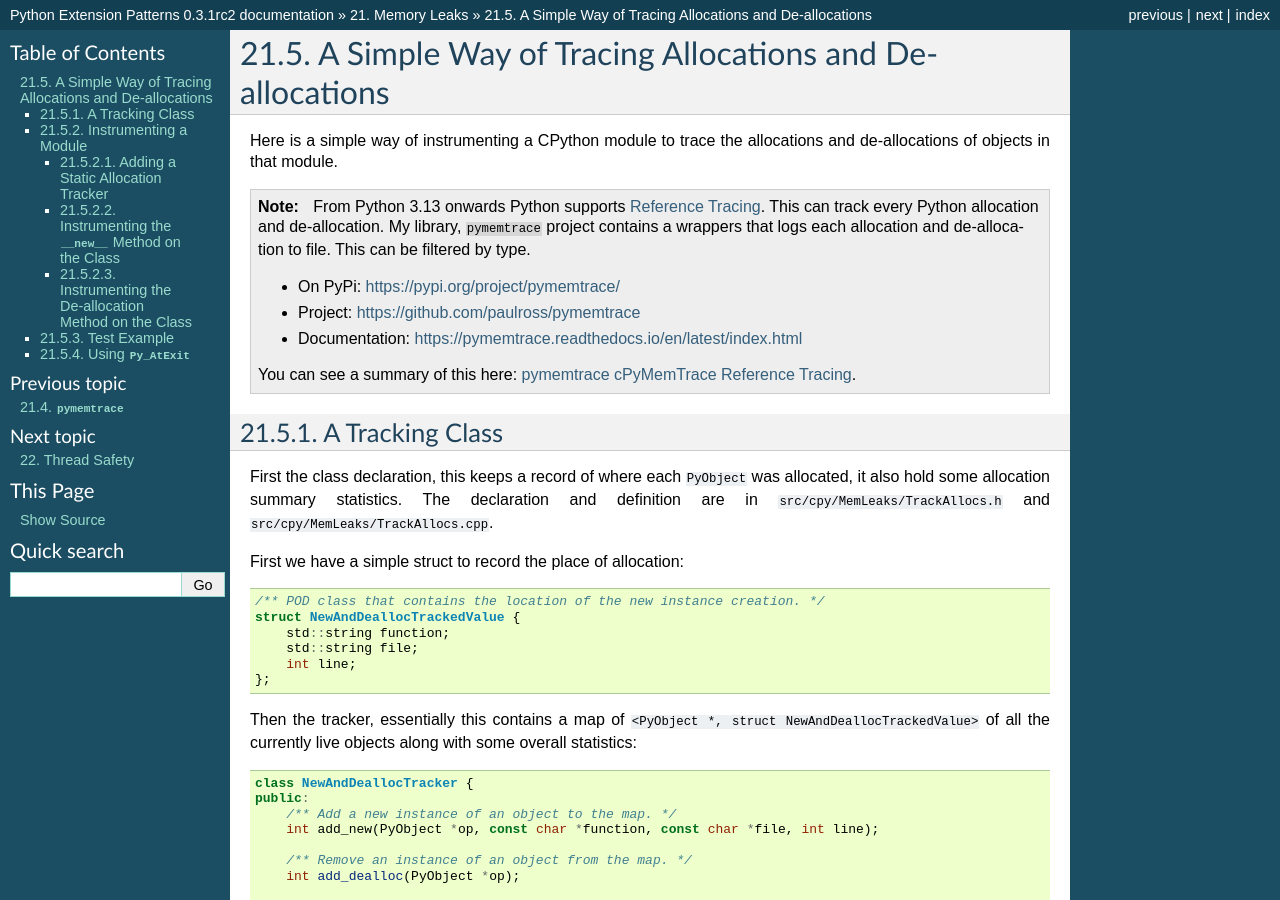
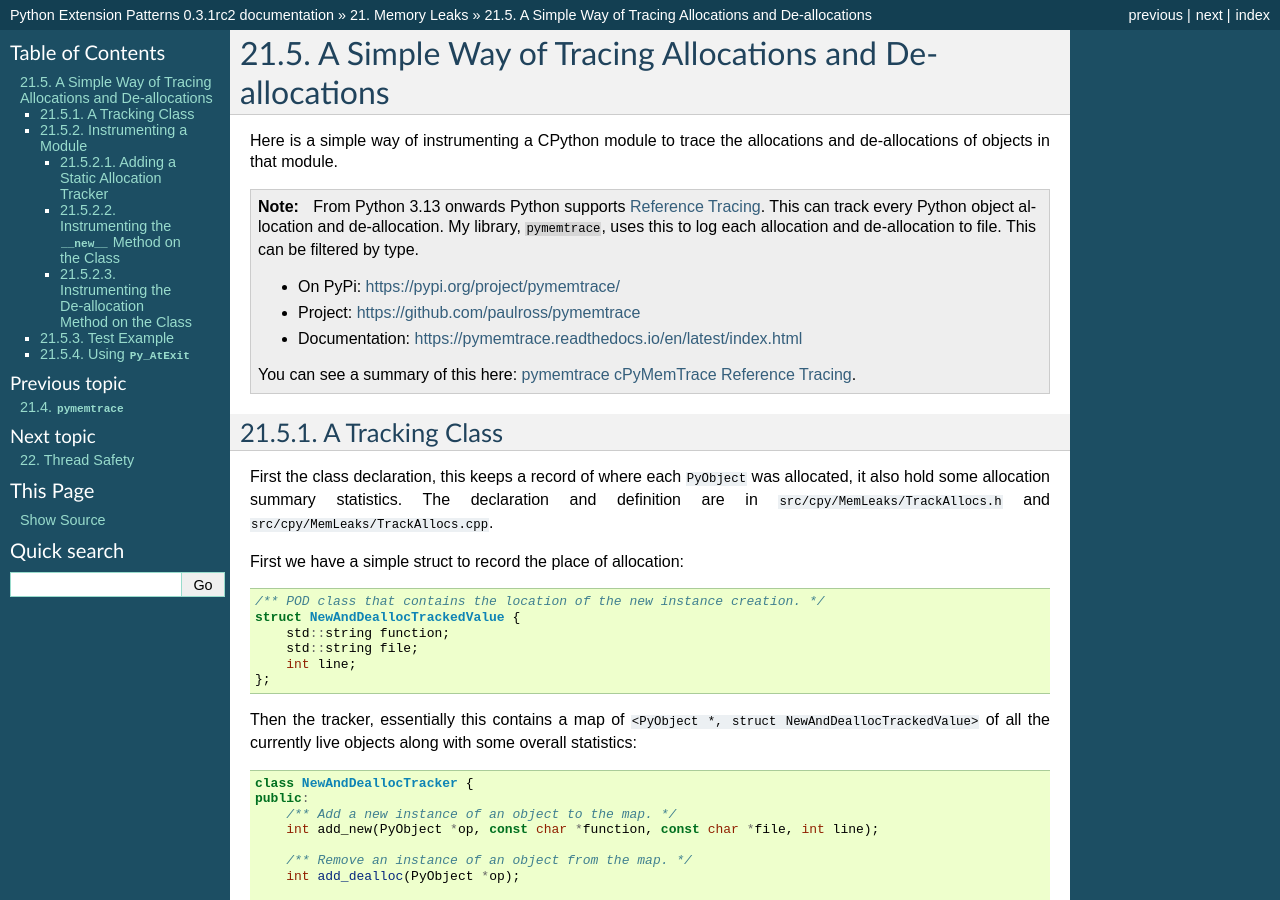
Before and after one commit to paulross/PythonExtensionPatterns, a Sphinx documentation site: the page built from doc/sphinx/source/memory_leaks/trace_allocs.rst, in a window 1280 px wide and 900 px high. Built offline with Sphinx 7.4.7, drawn with Linux system fonts in a browser that asks for light colours.

Commit message:
Minor documentation changes.

```diff
--- a/doc/sphinx/source/memory_leaks/pymemtrace.rst
+++ b/doc/sphinx/source/memory_leaks/pymemtrace.rst
@@ -421,6 +421,10 @@ Tracers can be nested such as this and each level gets logged to its own file, f
         # This gets logged again into: "20241107_195847_62264_P_0_PY3.13.0b3.log"
 
 .. _chapter_memory_leaks.pymemtrace.reference_tracing:
+
+.. index::
+
+    single: Reference Tracing
 
 ``pymemtrace`` cPyMemTrace Reference Tracing
 ================================================
--- a/doc/sphinx/source/memory_leaks/trace_allocs.rst
+++ b/doc/sphinx/source/memory_leaks/trace_allocs.rst
@@ -22,8 +22,8 @@ objects in that module.
 
     From Python 3.13 onwards Python supports
     `Reference Tracing <https://docs.python.org/3/c-api/profiling.html#reference-tracing>`_.
-    This can track every Python allocation and de-allocation.
-    My library, ``pymemtrace`` project contains a wrappers that logs each allocation
+    This can track every Python object allocation and de-allocation.
+    My library, ``pymemtrace``, uses this to log each allocation
     and de-allocation to file. This can be filtered by type.
 
     * On PyPi: `<https://pypi.org/project/pymemtrace/>`_
```
